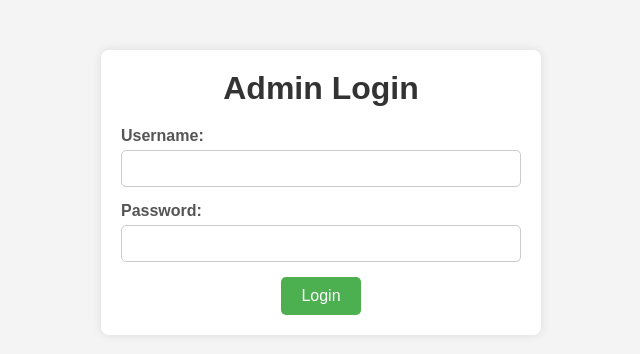
After one commit to VanshAg283/DBMS_Project, a Flask app: page /admin/login in a window 1280 px wide. The commit adds this page. Shown: the top 354 px of the page, without its empty margins (319-959 px from the left). Run offline with Flask 3, Linux system fonts and the light colour scheme.

Commit message:
added admin login

```diff
--- a/app/app.py
+++ b/app/app.py
@@ -9,7 +9,7 @@ app.secret_key = 'your_secret_key'  # Set a secret key for session management
 conn = mysql.connector.connect(
     host="localhost",
     user="root",
-    password="V@nshu04",
+    password="root",
     database="DesInk"
 )
 cursor = conn.cursor()
@@ -285,7 +285,7 @@ def place_order():
 # Route to render the admin HTML page
 @app.route('/admin')
 def admin():
-    try:
+    if 'authenticated' in session and session['authenticated']:
         # Fetch data for each table separately
         cursor.execute("SELECT * FROM Product")
         product_data = cursor.fetchall()
@@ -297,9 +297,23 @@ def admin():
         customer_data = cursor.fetchall()
 
         return render_template('admin.html', product_data=product_data, designer_data=designer_data, customer_data=customer_data)
-    except Exception as e:
-        print("Error:", e)
-        return "An error occurred while fetching data."
+    else:
+        return redirect('/')
+
+# Predefined valid credentials
+valid_credentials = {'username': 'root', 'password': 'root'}
+# Route to render the login page
+@app.route('/admin/login', methods=['GET', 'POST'])
+def login():
+    if request.method == 'POST':
+        username = request.form['username']
+        password = request.form['password']
+        if username == valid_credentials['username'] and password == valid_credentials['password']:
+            session['authenticated'] = True
+            return redirect('/admin')
+        else:
+            return render_template('adminLogin.html', error=True)
+    return render_template('adminLogin.html', error=False)
 
 
 if __name__ == '__main__':
--- /dev/null
+++ b/app/templates/adminLogin.html
@@ -0,0 +1,95 @@
+<!DOCTYPE html>
+<html lang="en">
+<head>
+    <meta charset="UTF-8">
+    <meta name="viewport" content="width=device-width, initial-scale=1.0">
+    <title>Admin Login</title>
+    <style>
+        /* Reset default margin and padding */
+        body, h1, form {
+            margin: 0;
+            padding: 0;
+        }
+
+        body {
+            font-family: Arial, sans-serif;
+            background-color: #f4f4f4;
+        }
+
+        .container {
+            max-width: 400px;
+            margin: 50px auto;
+            padding: 20px;
+            background-color: #fff;
+            border-radius: 8px;
+            box-shadow: 0 0 10px rgba(0, 0, 0, 0.1);
+        }
+
+        h1 {
+            text-align: center;
+            margin-bottom: 20px;
+            color: #333;
+        }
+
+        .error-message {
+            color: red;
+            text-align: center;
+            margin-bottom: 20px;
+        }
+
+        form {
+            display: flex;
+            flex-direction: column;
+        }
+
+        label {
+            font-weight: bold;
+            margin-bottom: 5px;
+            color: #555;
+        }
+
+        input[type="text"],
+        input[type="password"] {
+            padding: 10px;
+            margin-bottom: 15px;
+            border: 1px solid #ccc;
+            border-radius: 5px;
+        }
+
+        .login-submit-button {
+            background-color: #4CAF50; /* Green */
+            border: none;
+            color: white;
+            padding: 10px 20px;
+            text-align: center;
+            text-decoration: none;
+            display: inline-block;
+            font-size: 16px;
+            margin: 0 auto;
+            cursor: pointer;
+            border-radius: 5px;
+            transition: background-color 0.3s ease;
+        }
+
+        .login-submit-button:hover {
+            background-color: #45a049; /* Darker Green */
+        }
+    </style>
+</head>
+<body>
+    <div class="container">
+        <h1>Admin Login</h1>
+        {% if error %}
+        <p class="error-message">Invalid username or password. Please try again.</p>
+        {% endif %}
+        <form method="post">
+            <label for="username">Username:</label>
+            <input type="text" id="username" name="username" required>
+            <label for="password">Password:</label>
+            <input type="password" id="password" name="password" required>
+            <!-- Apply the login-submit-button class to the button -->
+            <button type="submit" class="login-submit-button">Login</button>
+        </form>
+    </div>
+</body>
+</html>
--- a/app/templates/customer_login.html
+++ b/app/templates/customer_login.html
@@ -12,7 +12,7 @@
         {% if message %}
         <p style="color: red;">{{ message }}</p>
         {% endif %}
-        <form method="POST" action="/customer/login"> <!-- Corrected action -->
+        <form method="POST" action="/customer/login">
             <label for="username_email">Username/Email:</label>
             <input type="text" id="username_email" name="username_email" required>
 
--- a/app/templates/index.html
+++ b/app/templates/index.html
@@ -67,7 +67,7 @@
 
         <h3>Admin</h3>
         <ul>
-            <li><a href="/admin">Admin</a></li>
+            <li><a href="/admin/login">Admin</a></li>
         </ul>
     </div>
 </body>
```
Also changed, not shown: app/static/style.css (+19 -0 lines).
